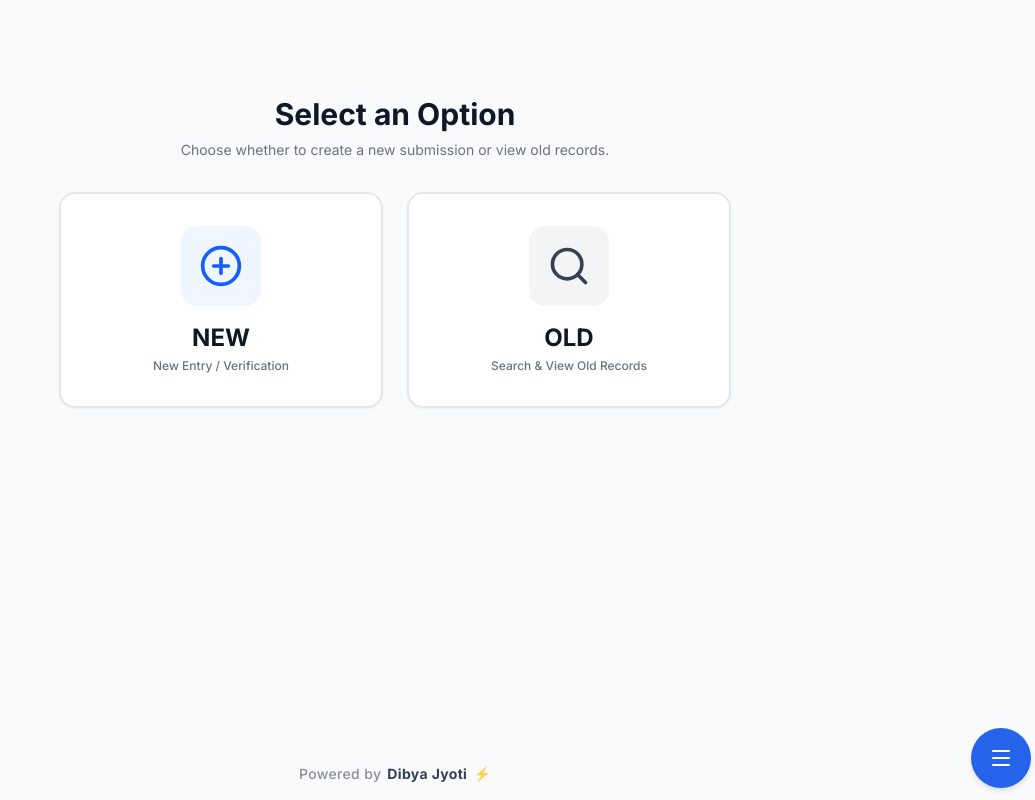
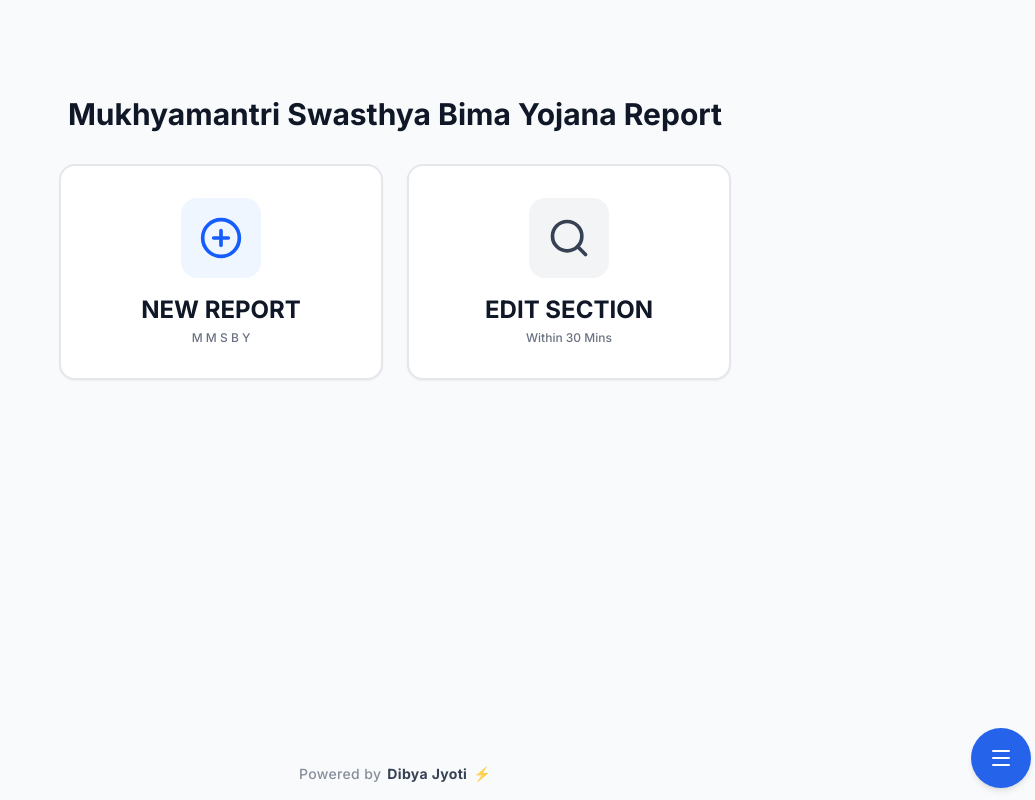
Before and after one commit to dib1297/entry-report-vercel, a Next.js app: page / in a window 1280 px wide. Shown: the whole page, without its empty margins (245-1280 px from the left). Built offline with nearby package versions, Linux system fonts and the light colour scheme.

Commit message:
Update homepage title, labels to Mukhyamantri Swasthya Bima Yojana Report, NEW REPORT, EDIT SECTION

```diff
--- a/src/app/page.tsx
+++ b/src/app/page.tsx
@@ -7,8 +7,7 @@ export default function Home() {
   return (
     <div className="max-w-2xl mx-auto py-8 sm:py-16 space-y-6">
       <div className="text-center space-y-2 mb-8">
-        <h1 className="text-2xl sm:text-3xl font-bold text-gray-900">Select an Option</h1>
-        <p className="text-sm text-gray-500">Choose whether to create a new submission or view old records.</p>
+        <h1 className="text-2xl sm:text-3xl font-bold text-gray-900">Mukhyamantri Swasthya Bima Yojana Report</h1>
       </div>
 
       <div className="grid sm:grid-cols-2 gap-6">
@@ -21,8 +20,8 @@ export default function Home() {
             <PlusCircle size={44} />
           </div>
           <div>
-            <h2 className="text-2xl font-bold text-gray-900 group-hover:text-blue-600 transition-colors">NEW</h2>
-            <p className="text-xs text-gray-500 mt-1 font-medium">New Entry / Verification</p>
+            <h2 className="text-2xl font-bold text-gray-900 group-hover:text-blue-600 transition-colors">NEW REPORT</h2>
+            <p className="text-xs text-gray-500 mt-1 font-medium">M M S B Y</p>
           </div>
         </Link>
 
@@ -35,8 +34,8 @@ export default function Home() {
             <Search size={44} />
           </div>
           <div>
-            <h2 className="text-2xl font-bold text-gray-900 group-hover:text-gray-900 transition-colors">OLD</h2>
-            <p className="text-xs text-gray-500 mt-1 font-medium">Search & View Old Records</p>
+            <h2 className="text-2xl font-bold text-gray-900 group-hover:text-gray-900 transition-colors">EDIT SECTION</h2>
+            <p className="text-xs text-gray-500 mt-1 font-medium">Within 30 Mins</p>
           </div>
         </Link>
       </div>
```
